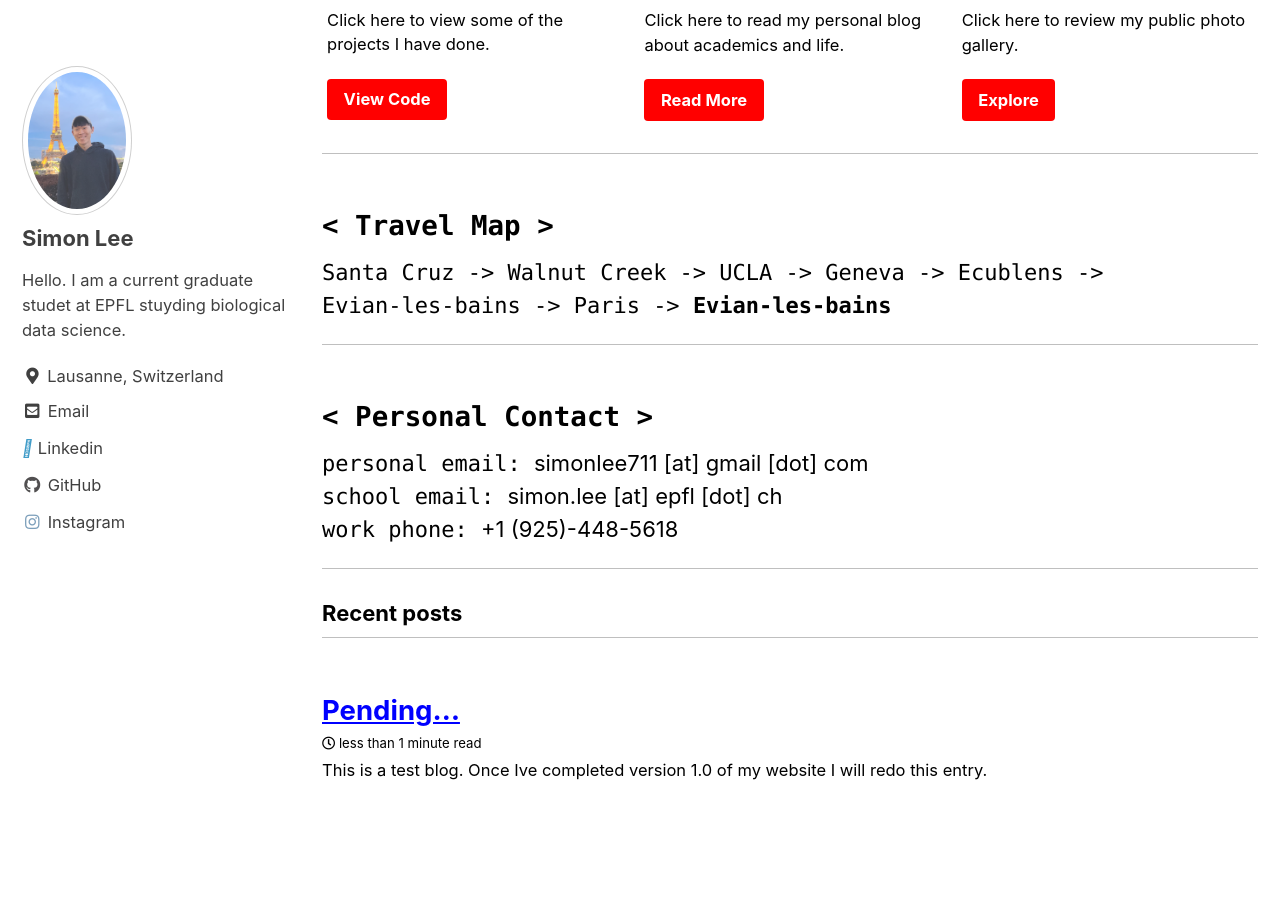
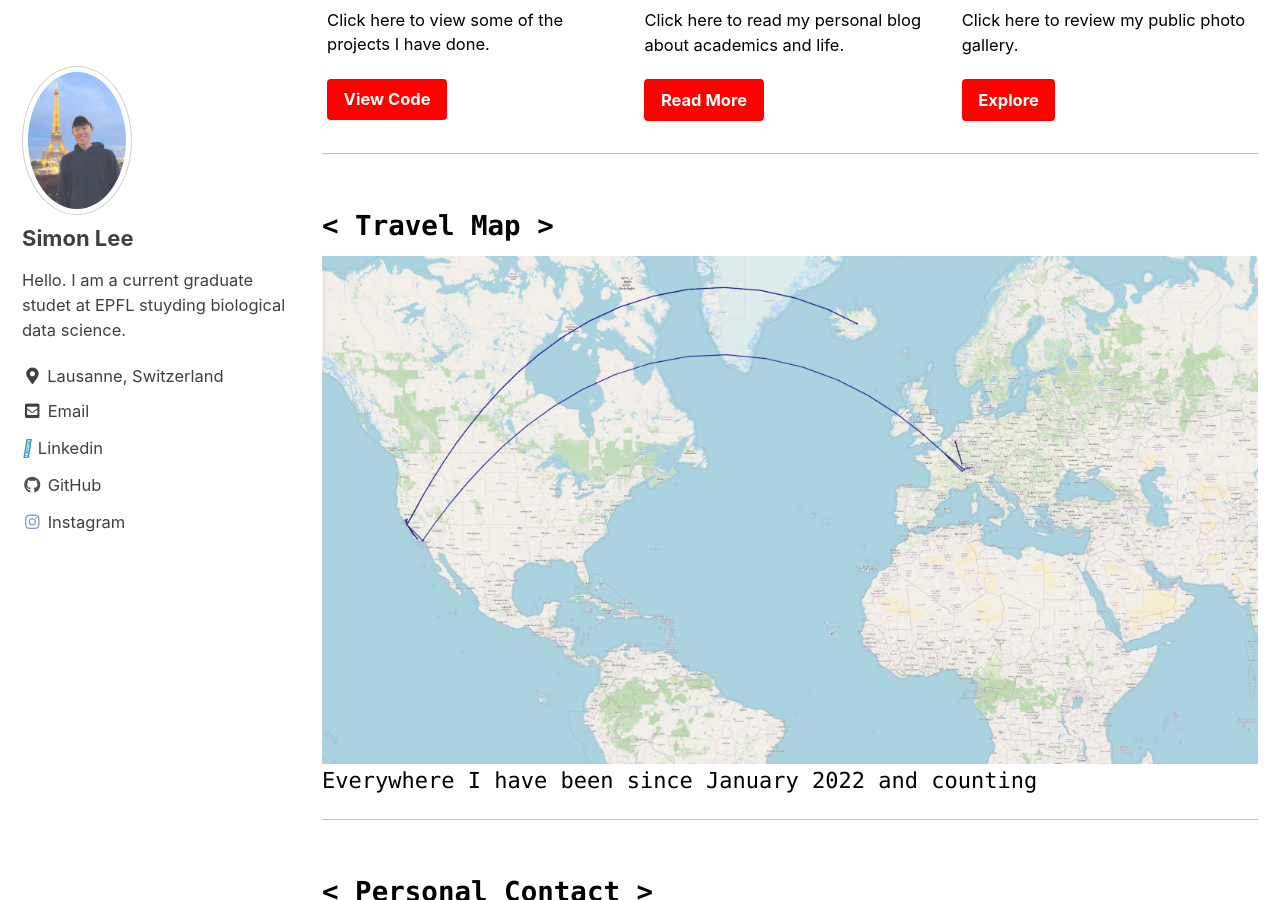
Before and after one commit to Simonlee711/Simonlee711.github.io, a Jekyll site: the page built from index.html, in a window 1280 px wide and 900 px high, scrolled down 709 px. Built offline with Jekyll 4.4.1, drawn with Linux system fonts in a browser that asks for light colours; cached includes are drawn as plain includes; the list of posts is cut into pages by our own code.

Commit message:
added travel map

```diff
--- a/index.html
+++ b/index.html
@@ -40,8 +40,9 @@ feature_row:
 <div class="header">
     <h2><code>&lt; Travel Map &gt;</code> </br> </h2>
 </div>
-
-<code>Santa Cruz -> Walnut Creek -> UCLA -> Geneva -> Ecublens -> </br>Evian-les-bains -> Paris -> <b>Evian-les-bains</b> </code></br>
+<img src="images/map.jpg" alt="map of current travels">
+</br>
+<code>Everywhere I have been since January 2022 and counting</code>
 
 <hr>
 
```
Also changed, not shown: images/map.jpg (added), 2 other files.
